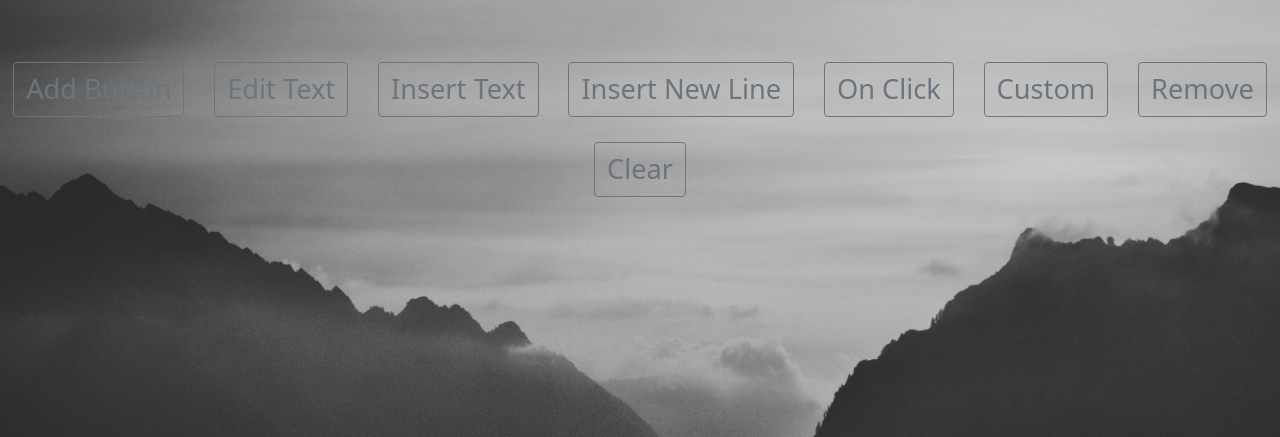
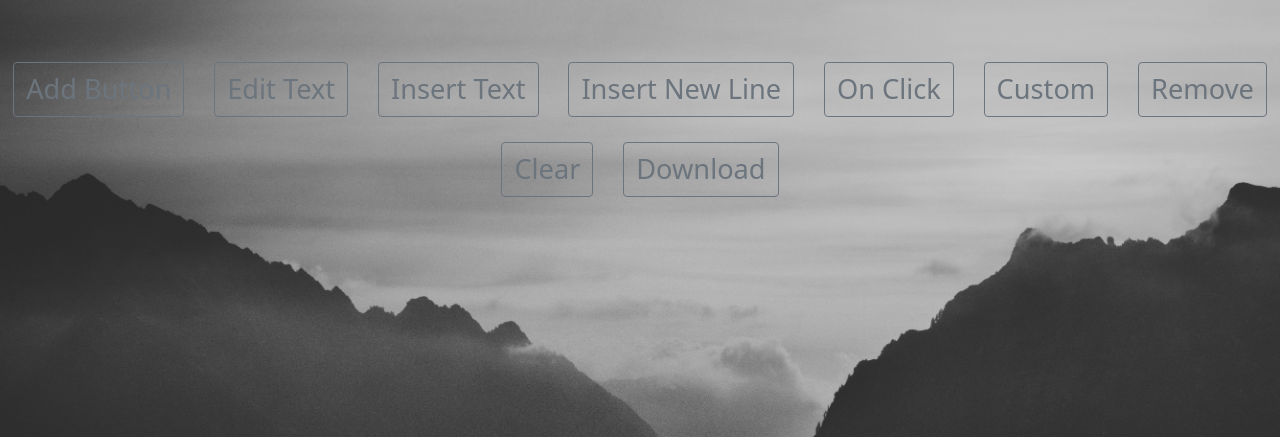
Before and after one commit to BekhruzSNiyazov/Visualization101, a Flask app: page /html in a window 1280 px wide. Shown: the part 71-508 px from the top of the page. Run offline with Flask 2, Linux system fonts and the light colour scheme.

Commit message:
updated html.html

```diff
--- a/src/templates/html.html
+++ b/src/templates/html.html
@@ -16,6 +16,7 @@
     <button id="custom" type="button" class="btn btn-outline-secondary button" onclick="custom();">Custom</button>
     <button id="remove" type="button" class="btn btn-outline-secondary button" onclick="remove();">Remove</button>
     <button type="button" class="btn btn-outline-secondary button" onclick="document.getElementById('canvas').innerHTML='';">Clear</button>
+    <button type="button" class="btn btn-outline-secondary button" onclick="download();">Download</button>
     <div id="canvas" style="background-color: white; width: 90%; height: 60%; border-radius: 25px;"></div>
     <script src="{{url_for('static', filename='js/html.js')}}"></script>
 {% endblock %}
```
